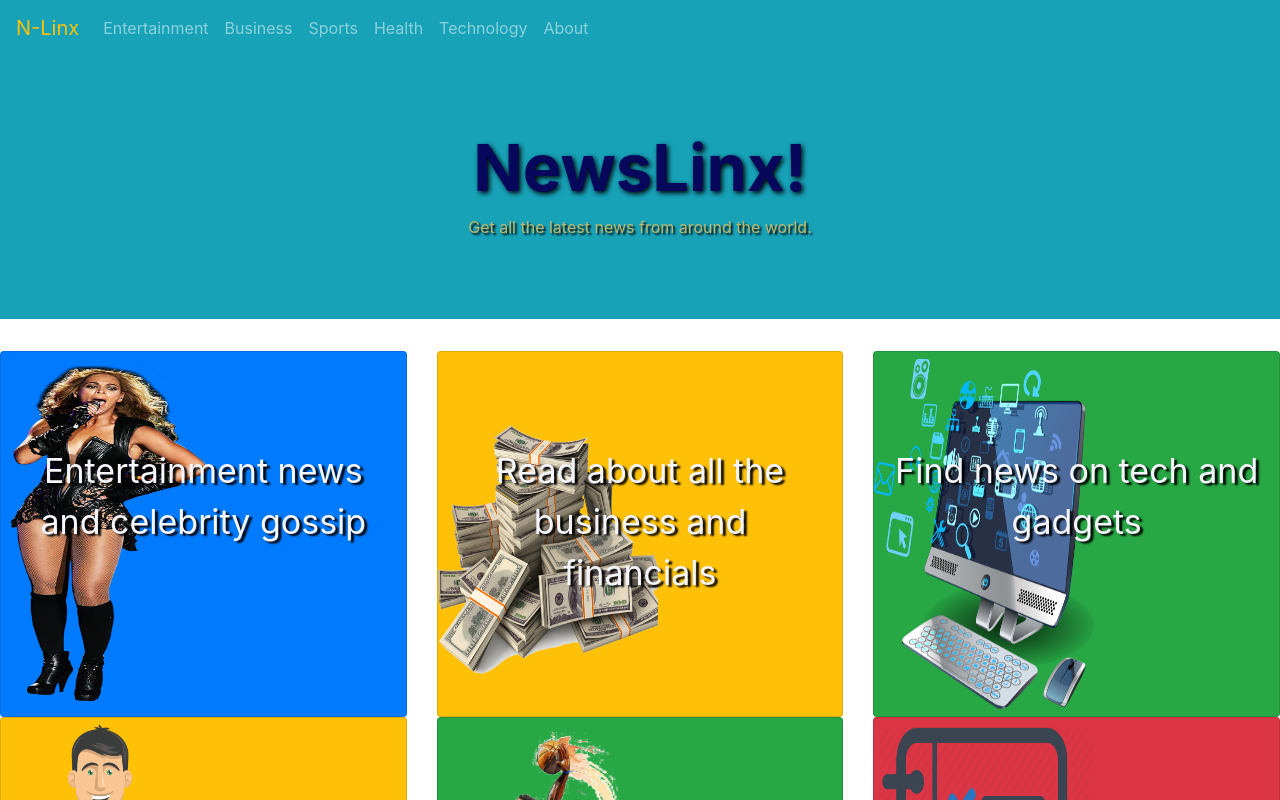
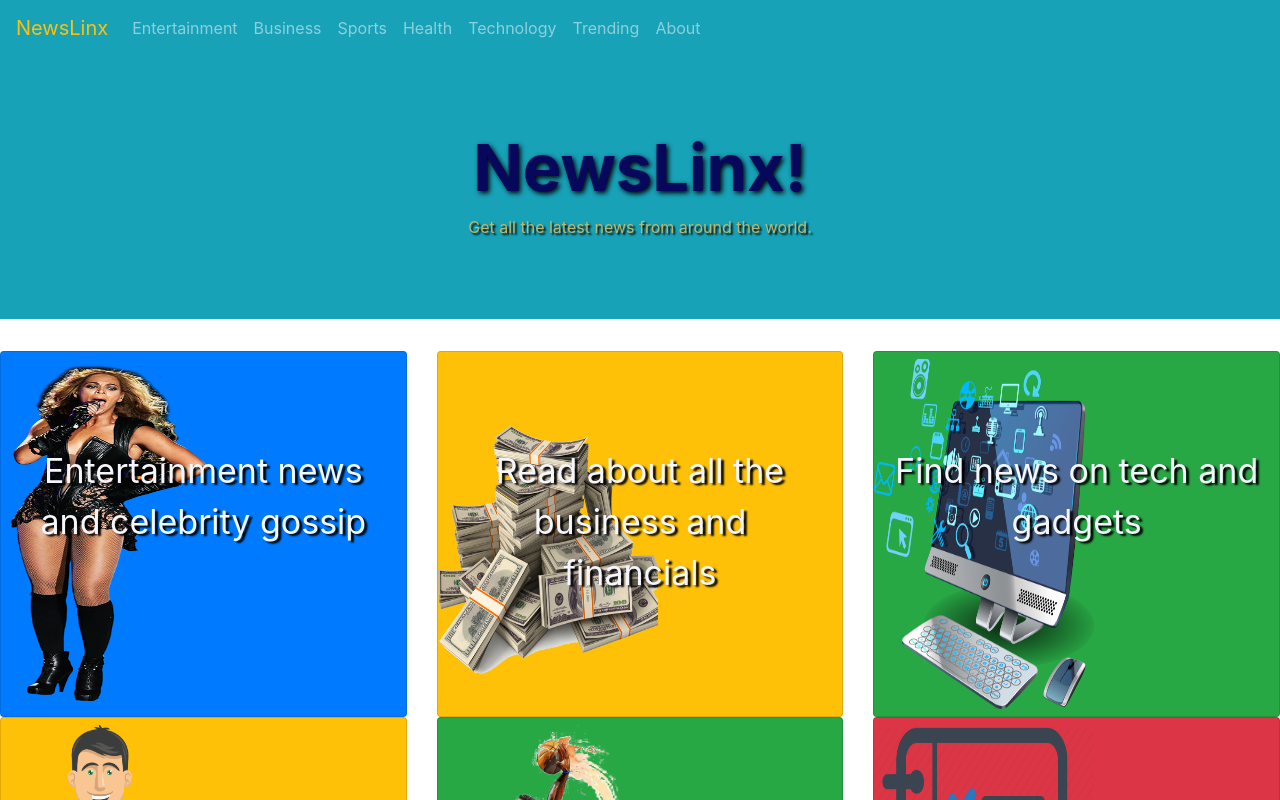
Before and after one commit to OceanDiaali/N-Linx, a React (Create React App) app: page / in a window 1280 px wide. Shown: the top 800 px of the page. Built offline with nearby package versions, Linux system fonts and the light colour scheme.

Commit message:
refactor app name to 'NewsLinx'

```diff
--- a/src/HeaderComponent.js
+++ b/src/HeaderComponent.js
@@ -7,7 +7,7 @@ export default class Header extends React.Component {
 
             <div>
                 <nav className="navbar navbar-expand-md bg-info navbar-dark fixed-top">
-                  <Link className="navbar-brand text-warning active " to="/home">N-Linx</Link>
+                  <Link className="navbar-brand text-warning active " to="/home">NewsLinx</Link>
                   <button className="navbar-toggler" type="button" data-toggle="collapse" data-target="#collapsibleNavbar">
                     <span className="navbar-toggler-icon"></span>
                   </button>
@@ -29,6 +29,9 @@ export default class Header extends React.Component {
                     <Link className="nav-link " to="/technology">Technology</Link>
                     </li>
                     <li className="nav-item">
+                    <Link className="nav-link " to="/trends">Trending</Link>
+                    </li>
+                    <li className="nav-item">
                     <Link className="nav-link " to="/about">About</Link>
                     </li>
                   </ul>
```
